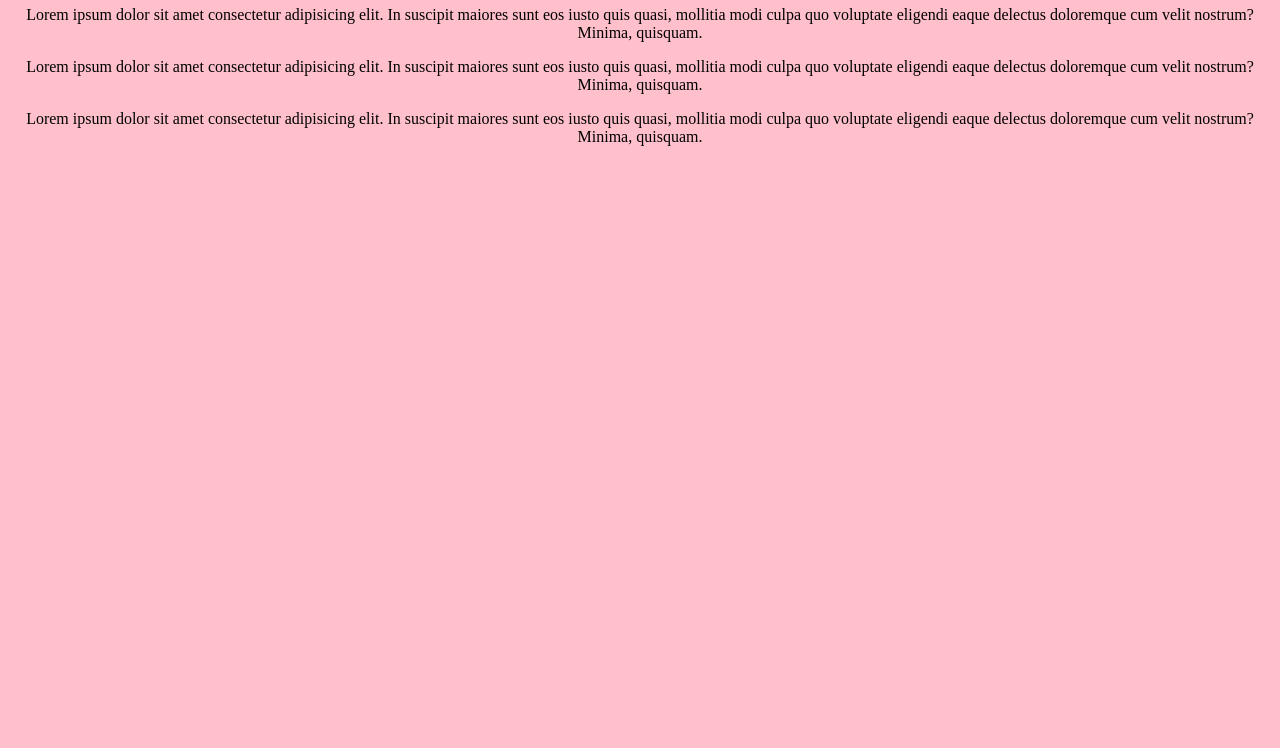
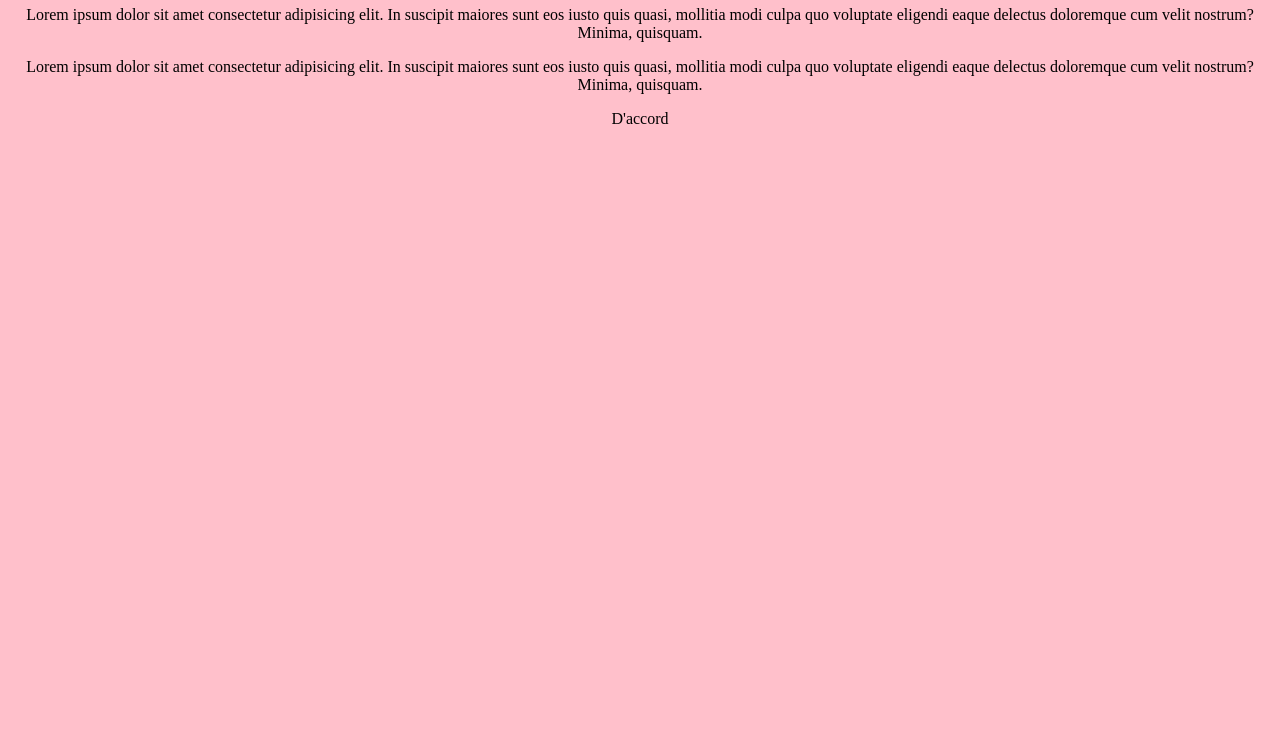
Before and after one commit to Ewoki-ebouele-ange/Catis_doc, a plain HTML site: page index.html in a window 1280 px wide. Shown: the part 52-800 px from the top of the page. Drawn offline with Linux system fonts and the light colour scheme.

Commit message:
Update index.html

```diff
--- a/index.html
+++ b/index.html
@@ -9,6 +9,6 @@
     <h1>Catis doc</h1>
     <p>Lorem ipsum dolor sit amet consectetur adipisicing elit. In suscipit maiores sunt eos iusto quis quasi, mollitia modi culpa quo voluptate eligendi eaque delectus doloremque cum velit nostrum? Minima, quisquam.</p>
     <p>Lorem ipsum dolor sit amet consectetur adipisicing elit. In suscipit maiores sunt eos iusto quis quasi, mollitia modi culpa quo voluptate eligendi eaque delectus doloremque cum velit nostrum? Minima, quisquam.</p>
-    <p>Lorem ipsum dolor sit amet consectetur adipisicing elit. In suscipit maiores sunt eos iusto quis quasi, mollitia modi culpa quo voluptate eligendi eaque delectus doloremque cum velit nostrum? Minima, quisquam.</p>
+    <p>D'accord</p>
 </body>
 </html>
```
